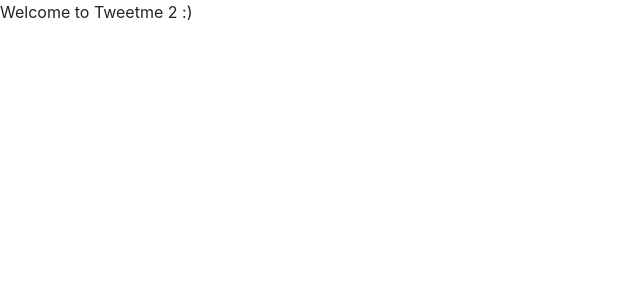
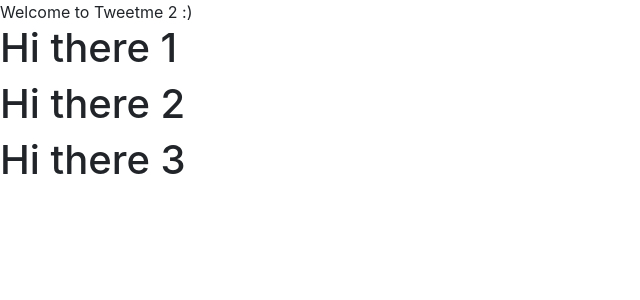
Before and after one commit to 007seann/Tweetme2, a Django app: page / in a window 1280 px wide. Shown: the top 300 px of the page, without its empty margins (0-640 px from the left). Run offline with Django 3.2, Linux system fonts and the light colour scheme; data comes from the database, SQL or seed files in the repository.

Commit message:
17. Replace HTML Content with JavsScript

```diff
--- a/templates/pages/home.html
+++ b/templates/pages/home.html
@@ -1,27 +1,30 @@
-{% extends 'base.html' %}
+{% extends 'base.html' %} {% block head_title %} Beta {% endblock head_title %}
+{% block content %} Welcome to Tweetme 2 :)
 
-{% block head_title %}
- Beta
-{% endblock head_title %}
-
-{% block content %}
-Welcome to Tweetme 2 :)
+<div id="tweets">Replace me</div>
 
 <script>
-const xhr = new XMLHttpRequest() // xhr = SomeClass()
-const method = 'GET' // 'POST'
-const url = '/tweets'
-const responseType = 'json'
+  const tweetsElement = document.getElementById('tweets'); // get an html element
+  tweetsElement.innerHTML = 'Loading...'; // set new html in that element
 
-xhr.responseType = responseType
-xhr.open(method, url)
-xhr.onload = function() {
-  const serverResponse = xhr.response //
-  var listedItems = serverResponse.response
-  console.log(listedItems)
-}
-xhr.send()
+  var el1 = '<h1> Hi there 1 </h1>';
+  var el2 = '<h1> Hi there 2 </h1>';
+  var el3 = '<h1> Hi there 3 </h1>';
+  tweetsElement.innerHTML = el1 + ' ' + el2 + ' ' + el3;
 
+  const xhr = new XMLHttpRequest(); // xhr = SomeClass()
+  const method = 'GET'; // 'POST'
+  const url = '/tweets';
+  const responseType = 'json';
+
+  xhr.responseType = responseType;
+  xhr.open(method, url);
+  xhr.onload = function () {
+    const serverResponse = xhr.response; //
+    var listedItems = serverResponse.response;
+    console.log(listedItems);
+  };
+  xhr.send();
 </script>
 
 {% endblock content %}
```
